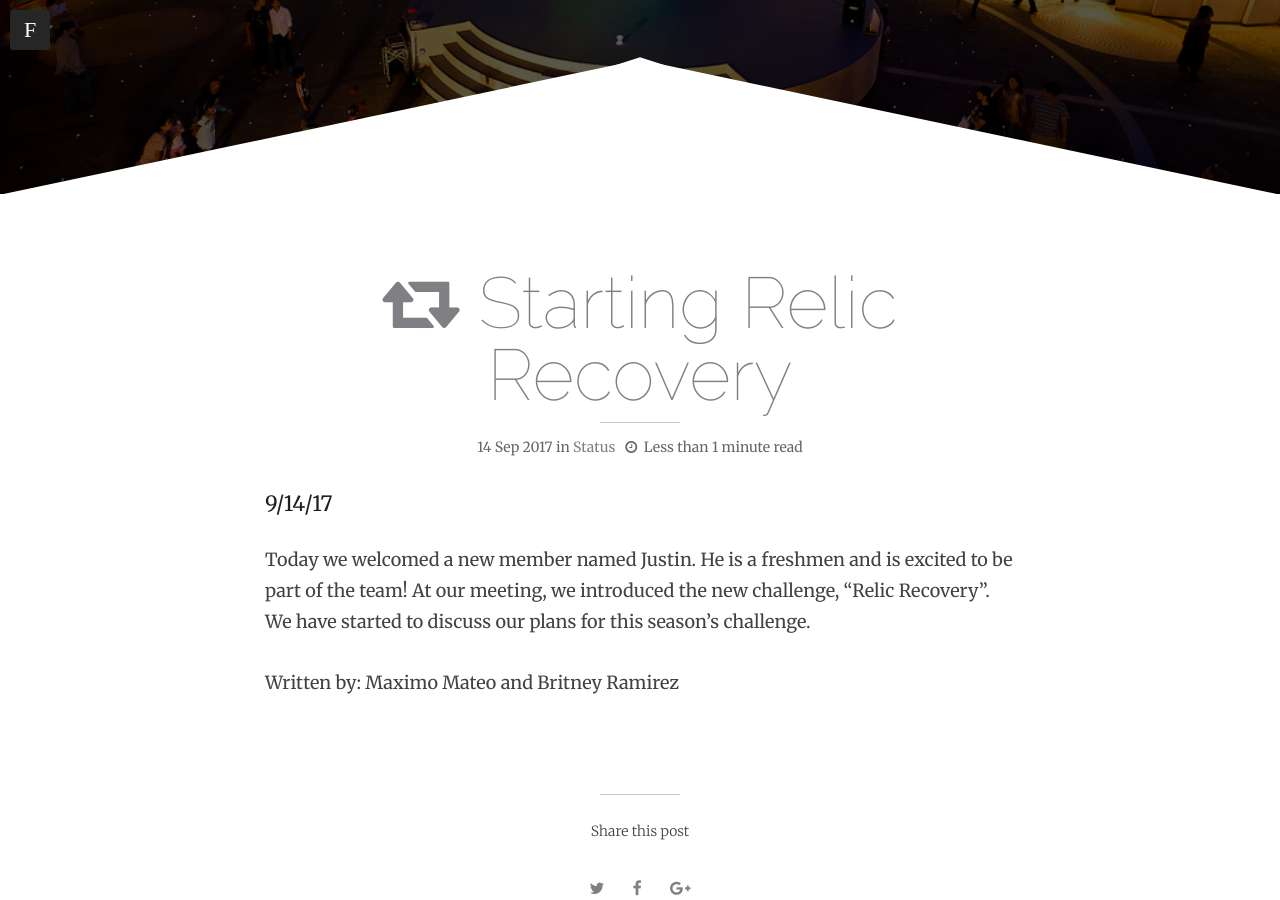
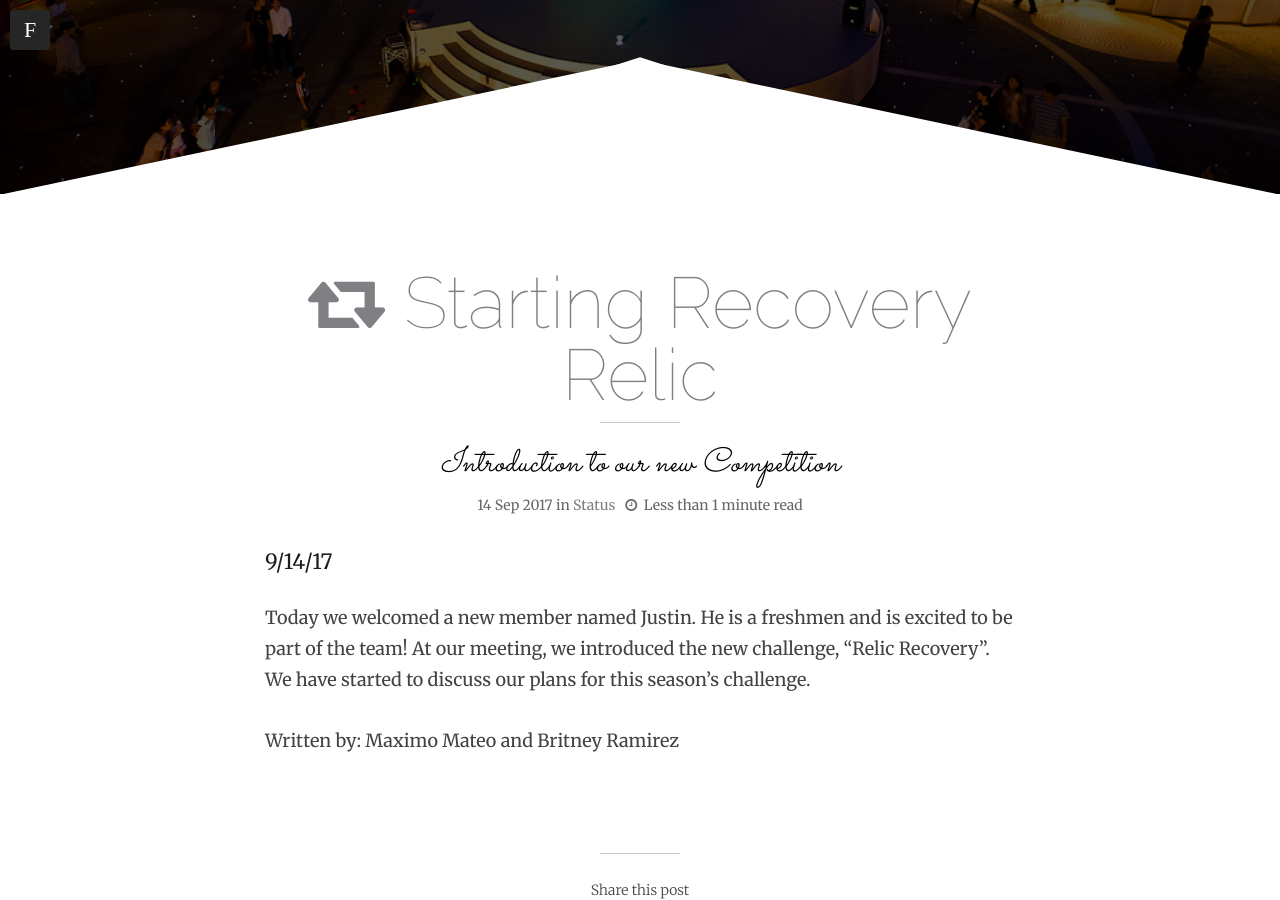
Before and after one commit to hmfaysal/hmfaysal-omega-theme, a Jekyll site: the page built from _posts/2017-09-14-Starting-Relic-Recovery.md, in a window 1280 px wide and 900 px high, scrolled down 346 px. Built offline with Jekyll 4.4.1, drawn with Linux system fonts in a browser that asks for light colours; comment, search, counter and statistics services are not loaded.

Commit message:
Update 2017-09-14-Starting-Relic-Recovery.md

```diff
--- a/_posts/2017-09-14-Starting-Relic-Recovery.md
+++ b/_posts/2017-09-14-Starting-Relic-Recovery.md
@@ -1,8 +1,8 @@
 ---
 layout: post
 type: status
-title: "Starting Relic Recovery"
-description:
+title: "Starting Recovery Relic"
+description: Introduction to our new Competition
 headline:
 modified: 2017-09-14
 category: status
```
